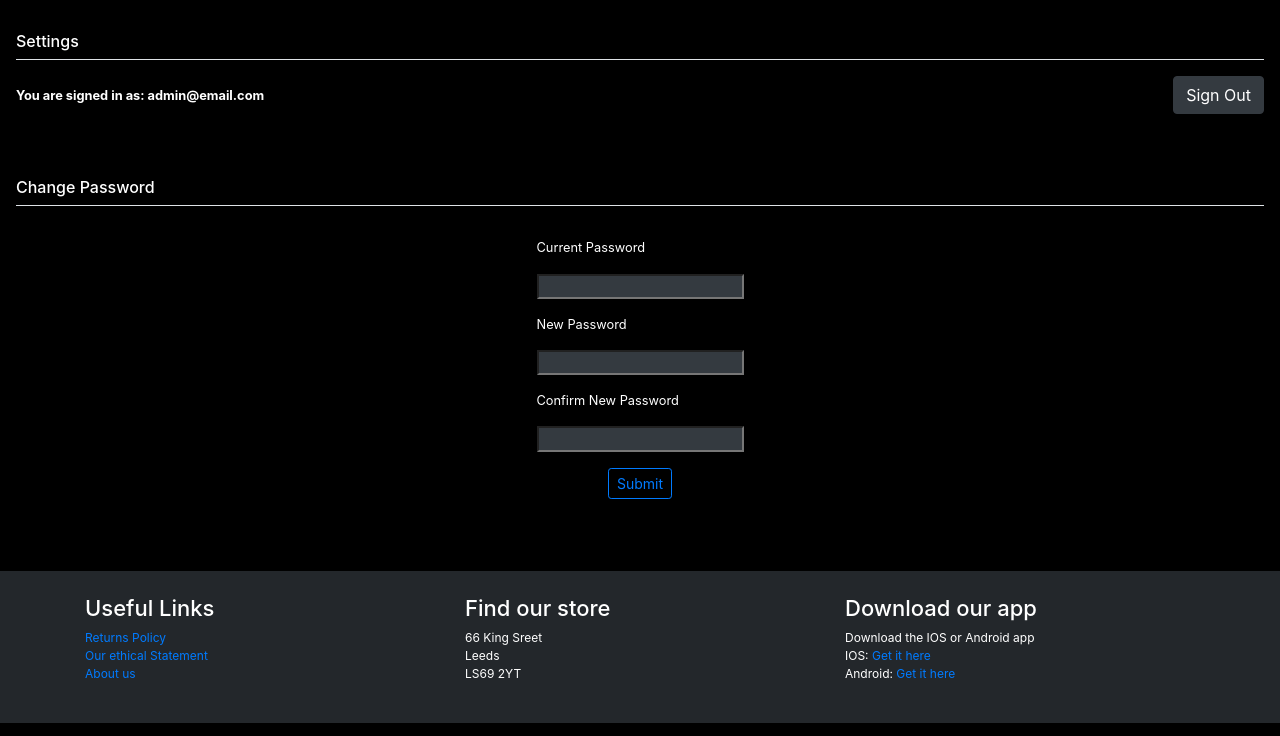
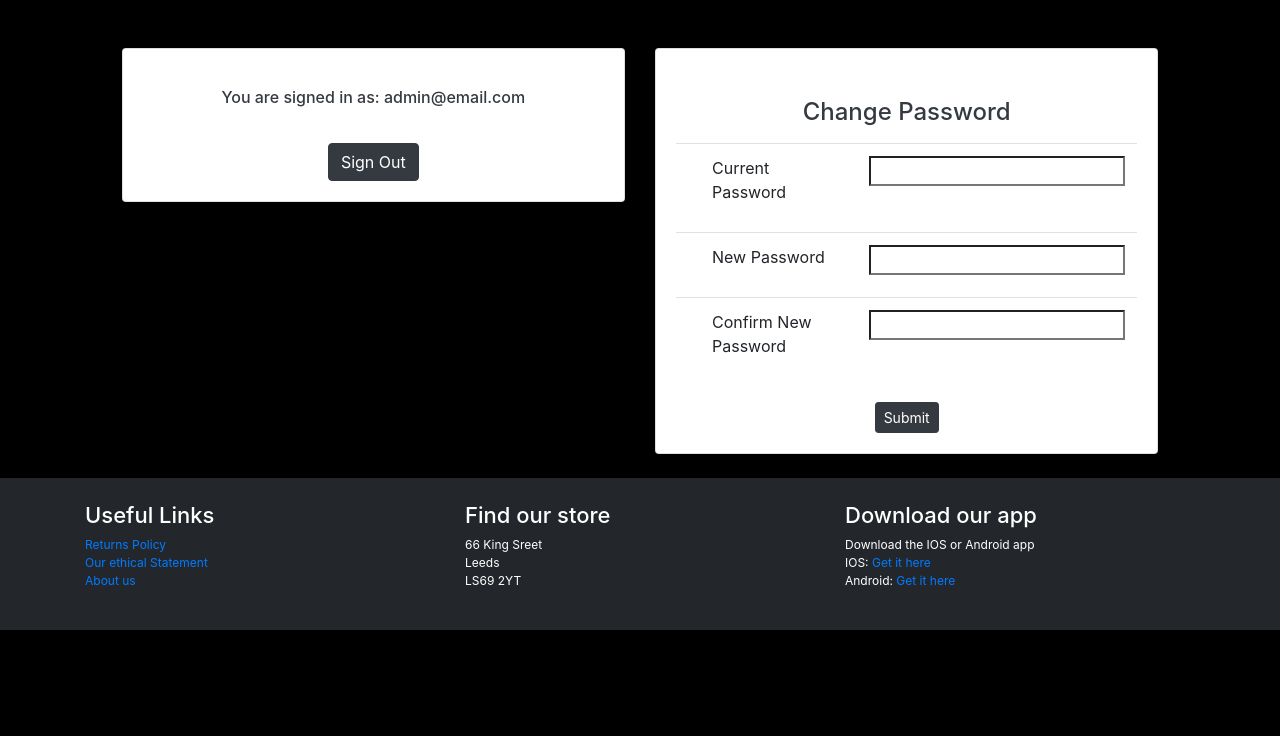
Before and after one commit to costacis21/cineplanet-clone, a Flask app: page /profile in a window 1280 px wide. Shown: the part 64-800 px from the top of the page. Run offline with Flask 2, Linux system fonts and the light colour scheme; a user stored in the database is signed in; parts of the project's set-up code (start-up, migrations or seed data) failed here and were passed over; some libraries are stand-ins or nearby versions.

Commit message:
Fixed base design to work for booking pages and imporved profile page

```diff
--- a/app/static/css/main-styles.css
+++ b/app/static/css/main-styles.css
@@ -7,6 +7,11 @@ body {
 input {
   background-color: #343A40;
   color: white;
+}
+
+#light input {
+  background-color: white;
+  color:  black;
 }
 
 /* ---- scrollbar ---- */
--- a/app/templates/base.html
+++ b/app/templates/base.html
@@ -8,8 +8,8 @@
   <!-- Bootstrap CSS -->
   <link rel="stylesheet" href="https://stackpath.bootstrapcdn.com/bootstrap/4.2.1/css/bootstrap.min.css"
     integrity="sha384-GJzZqFGwb1QTTN6wy59ffF1BuGJpLSa9DkKMp0DgiMDm4iYMj70gZWKYbI706tWS" crossorigin="anonymous">
-  <link rel="stylesheet" href="../static/css/main-styles.css">
-  <link rel="stylesheet" href="../static/css/seats.css">
+  <link rel="stylesheet" href="{{request.url_root}}/static/css/main-styles.css">
+  <link rel="stylesheet" href="{{request.url_root}}/static/css/seats.css">
   <script src="https://code.jquery.com/jquery-3.3.1.slim.min.js"
     integrity="sha384-q8i/X+965DzO0rT7abK41JStQIAqVgRVzpbzo5smXKp4YfRvH+8abtTE1Pi6jizo"
     crossorigin="anonymous"></script>
@@ -31,7 +31,7 @@
 <body onload='init()'>
 
   <nav class="navbar navbar-expand-sm navbar-dark bg-black">
-    <a class="navbar-brand" href="/"><img src="../static/icons/logo.png" width="175px" class="logo" /></a>
+    <a class="navbar-brand" href="/"><img src="{{request.url_root}}/static/icons/logo.png" width="175px" class="logo" /></a>
     <button class="navbar-toggler" type="button" data-toggle="collapse" data-target="#navbarSupportedContent"
       aria-controls="navbarSupportedContent" aria-expanded="false" aria-label="Toggle navigation">
       <span class="navbar-toggler-icon"></span>
--- a/app/templates/cash-payment.html
+++ b/app/templates/cash-payment.html
@@ -5,7 +5,7 @@
     <div class="row justify-content-center">
         <div class="col-sm-5">
             <div class="card">
-                <div class="card-body">
+                <div class="card-body text-dark">
                     <h6 class="card-title justify-content-center" style="text-align: center;"><br>Total Cash Payment Due
                     </h6>
                     <h1 class="card-title justify-content-center" style="text-align: center;">£{{total}}</h1>
--- a/app/templates/login.html
+++ b/app/templates/login.html
@@ -4,6 +4,9 @@
   <br><br>
   <div class="row justify-content-center">
     <form action="" method="post" name="Add_item">
+      {% if signinForm.csrf_token() %}
+      {{signinForm.csrf_token()}}
+      {% endif %}
       {{ signinForm.hidden_tag() }}
       <div class="form-group">
         <label for="usernameInput">{{signinForm.email.label}}</label><br>
--- a/app/templates/profile.html
+++ b/app/templates/profile.html
@@ -1,63 +1,82 @@
-
 {% extends "base.html" %}
 {% block content %}
 
-
-
-  <div class="my-3 p-3 rounded shadow-sm bg-black">
-    <h6 class="border-bottom border-gray pb-2 mb-0 bg-black">Settings</h6>
-    <div class="media pt-3 bg-black">
-      <div class="media-body pb-3 mb-0 small lh-125bg-black">
-        <div class="d-flex justify-content-between align-items-center w-100 bg-black">
-          <strong class="text-white">You are signed in as: {{current_user.Email}}</strong>
+<br><br>
+<div class="container-fluid">
+  <div class="row justify-content-center">
+    <div class="col-sm-5">
+      <div class="card">
+        <div class="card-body text-dark">
+          <h6 class="card-title justify-content-center" style="text-align: center;"><br>You are signed in as:
+            {{current_user.Email}}
+          </h6>
+          <br>
+          <div class="row justify-content-center">
             <a href="\logout" type="button" class="btn btn-dark">Sign Out</a>
-        </div>
-
           </div>
         </div>
       </div>
-    <div class="my-3 p-3 rounded shadow-sm bg-black">
-            <h6 class="border-bottom pb-2 mb-0">Change Password</h6>
-    <div class="media text-white small pt-3">
-      <div class="media-body ">
-            <p class="text-center text-success">{{message}}</p>
-            <div class="row justify-content-center">
+    </div>
 
-            <form action="" method="post" name="Add_item">
+    <div class="col-sm-5">
+      <div class="card" id="light">
+        <form action="" method="post" name="details">
+          {% if form.csrf_token() %}
+          {{form.csrf_token()}}
+          {% endif %}
           {{ form.hidden_tag() }}
-
+          <div class="card-body text-dark">
+            <h4 class="card-title justify-content-center" style="text-align: center;"><br>Change Password</h4>
+            <table class="table">
+              <tbody>
+                <tr class="justify-content-center">
                   <div class="form-group">
+                    <td></td>
+                    <td>
                       <label for="currentPasswordInput">{{form.currentPassword.label}}</label></br>
-                    {{form.currentPassword}}
+                    </td>
+                    <td>{{form.currentPassword}}
                       {% for error in form.currentPassword.errors %}
                       </br><span style="color: red;">{{error}}</span>
                       {% endfor %}<br>
-                    </div>
+                    </td>
+                </tr>
+
+                <tr>
                   <div class="form-group">
+                    <td></td>
+                    <td>
                       <label for="newPasswordInput">{{form.newPassword.label}}</label></br>
-                        {{ form.newPassword }}
+                    </td>
+                    <td>{{ form.newPassword }}
                       {% for error in form.newPassword.errors %}
                       </br><span style="color: red;">{{error}}</span>
                       {% endfor %}<br>
+                    </td>
                   </div>
+                </tr>
+                <tr>
                   <div class="form-group">
+                    <td></td>
+                    <td>
                       <label for="newPasswordCheckInput">{{form.newPasswordCheck.label}}</label></br>
-                        {{ form.newPasswordCheck }}
+                    </td>
+                    <td>{{ form.newPasswordCheck }}
                       {% for error in form.newPasswordCheck.errors %}
                       </br><span style="color: red;">{{error}}</span>
                       {% endfor %}<br>
+                    </td>
+                </tr>
+              </tbody>
+            </table>
+            <div class="row justify-content-center" style="text-align: center;">
+              <button type="submit" class="btn btn-dark btn-sm">Submit</button>
             </div>
-
-                    <div class="row justify-content-center">
-
-                    <button type="submit" class="btn btn-outline-primary btn-sm">Submit</button>
           </div>
-                    <div class="form-group"></div>
         </form>
       </div>
     </div>
   </div>
 </div>
 
-
 {% endblock %}
--- a/app/templates/signup.html
+++ b/app/templates/signup.html
@@ -4,6 +4,9 @@
     <br>
     <div class="row justify-content-center">
         <form action="" method="post" name="Add_item">
+            {% if signupForm.csrf_token() %}
+            {{signupForm.csrf_token()}}
+            {% endif %}
             {{ signupForm.hidden_tag() }}
             <div class="form-group">
                 <label for="taskNameInput">{{signupForm.email.label}}</label><br>
```
Also changed, not shown: app/templates/add-movie-screening.html (+6 -2 lines), app/templates/add-new-movie.html (+7 -4 lines), app/templates/book-tickets.html (+18 -3 lines), app/templates/confirm-booking.html (+7 -7 lines), app/templates/payment.html (+9 -10 lines), app/templates/screenings.html (+24 -14 lines). Lines whose indentation alone changed are shown as unchanged.
